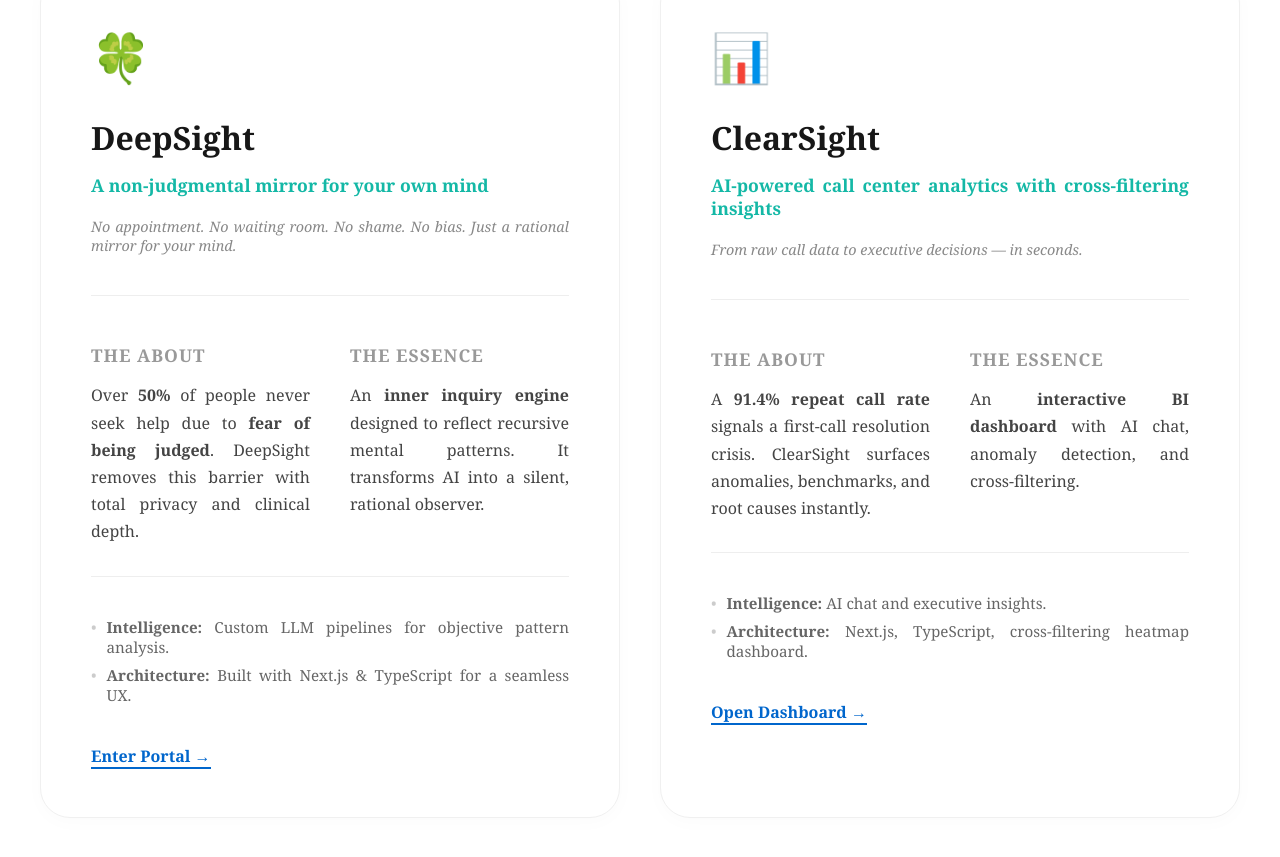
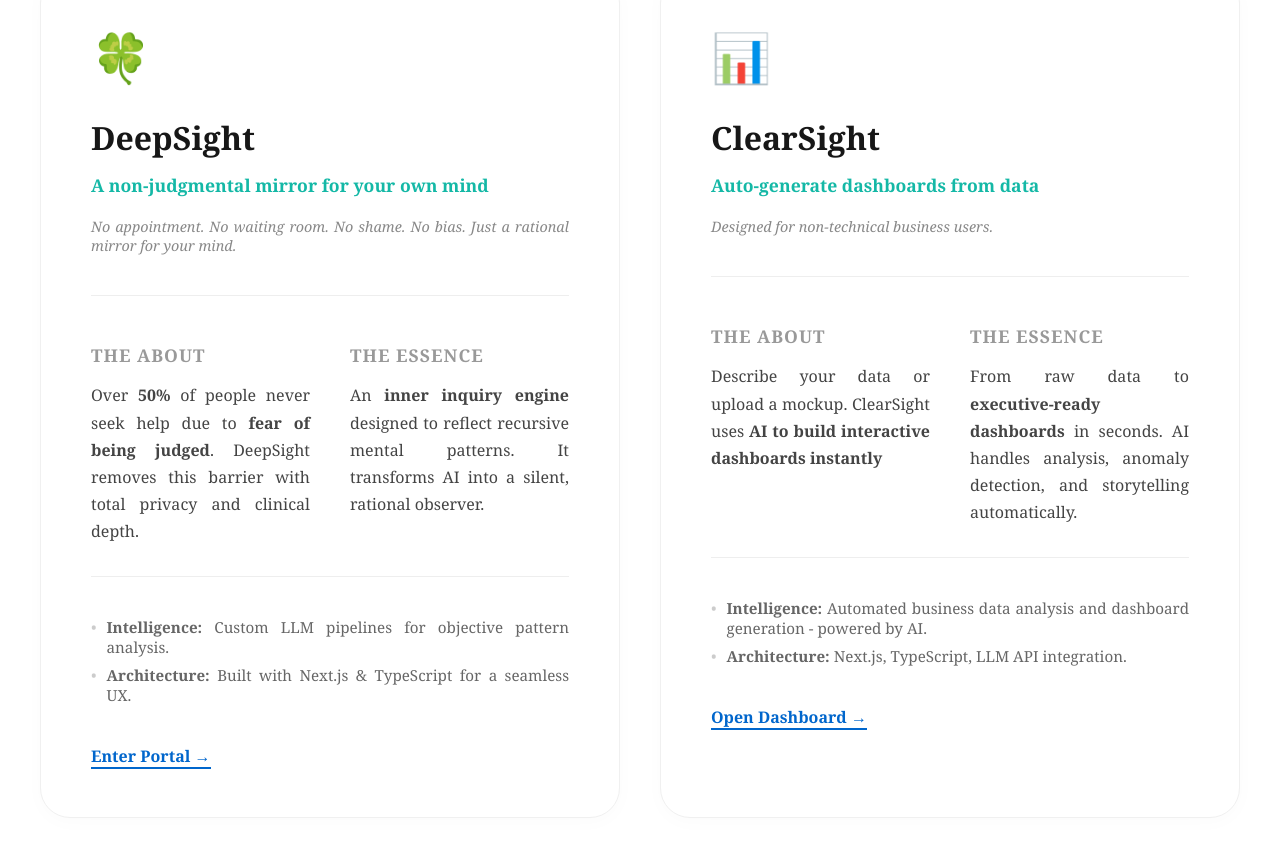
Before and after one commit to xyannca/data-portfolio, a Next.js app: page /ai-projects in a window 1280 px wide. Shown: the part 587-1444 px from the top of the page. Built offline with nearby package versions, Linux system fonts and the light colour scheme.

Commit message:
ai-projuct adjustment

```diff
--- a/app/ai-projects/page.tsx
+++ b/app/ai-projects/page.tsx
@@ -57,7 +57,7 @@ export default function AIProjectsPage() {
 
             <div style={{
               display: 'grid',
-              gridTemplateColumns: '1fr 1fr',
+              gridTemplateColumns: 'repeat(auto-fit, minmax(200px, 1fr))',
               gap: '40px',
               marginTop: '40px',
               marginBottom: '40px',
@@ -110,8 +110,8 @@ export default function AIProjectsPage() {
             <h2 style={{ fontSize: '2.0rem', marginBottom: '15px' }}>ClearSight</h2>
 
             <h1 style={{ fontSize: '1.1rem', color: '#14b8a6', fontWeight: '800', marginBottom: '20px', lineHeight: '1.3' }}>
-              AI-powered call center analytics
-              <span style={{ color: '#14b8a6' }}> with cross-filtering insights </span>
+              Auto-generate dashboards from data
+              <span style={{ color: '#14b8a6' }}> </span>
             </h1>
 
             <p style={{
@@ -121,12 +121,12 @@ export default function AIProjectsPage() {
               fontSize: '0.9rem',
               fontFamily: 'Georgia, serif'
             }}>
-              From raw call data to executive decisions — in seconds.
+              Designed for non-technical business users.
             </p>
 
             <div style={{
               display: 'grid',
-              gridTemplateColumns: '1fr 1fr',
+              gridTemplateColumns: 'repeat(auto-fit, minmax(200px, 1fr))',
               gap: '40px',
               marginTop: '40px',
               marginBottom: '40px',
@@ -137,21 +137,21 @@ export default function AIProjectsPage() {
               <div>
                 <h3 style={{ fontSize: '1.1rem', marginBottom: '15px', textTransform: 'uppercase', letterSpacing: '1px', color: '#999' }}>The About</h3>
                 <p style={{ fontSize: '1rem', lineHeight: '1.7', color: '#444', margin: 0 }}>
-                  A <strong>91.4% repeat call rate</strong> signals a first-call resolution crisis. ClearSight surfaces anomalies, benchmarks, and root causes instantly.
+                  Describe your data or upload a mockup. ClearSight uses <strong>AI to build interactive dashboards instantly</strong>
                 </p>
               </div>
               <div>
                 <h3 style={{ fontSize: '1.1rem', marginBottom: '15px', textTransform: 'uppercase', letterSpacing: '1px', color: '#999' }}>The Essence</h3>
                 <p style={{ fontSize: '1rem', lineHeight: '1.7', color: '#444', margin: 0 }}>
-                  An <strong>interactive BI dashboard</strong> with AI chat, anomaly detection, and cross-filtering.
+                  From raw data to <strong>executive-ready dashboards</strong> in seconds. AI handles analysis, anomaly detection, and storytelling automatically.
                 </p>
               </div>
             </div>
 
             <div style={{ listStyle: 'none', padding: 0, marginBottom: '40px' }}>
               {[
-                { label: 'Intelligence', desc: 'AI chat and executive insights.' },
-                { label: 'Architecture', desc: 'Next.js, TypeScript, cross-filtering heatmap dashboard.' }
+                { label: 'Intelligence', desc: 'Automated business data analysis and dashboard generation - powered by AI.' },
+                { label: 'Architecture', desc: 'Next.js, TypeScript, LLM API integration.' }
               ].map((item, index) => (
                 <div key={index} style={{ display: 'flex', marginBottom: '8px', fontSize: '0.95rem', color: '#666' }}>
                   <span style={{ marginRight: '10px', color: '#ccc' }}>•</span>
--- a/app/clearsight/page.tsx
+++ b/app/clearsight/page.tsx
@@ -255,8 +255,8 @@ function DonutChart({ labels, values, colors, filterDim, filters, toggle }: {
   });
   const ai = labels.findIndex(l => filters[filterDim] === l);
   return (
-    <div style={{ display: "flex", alignItems: "center", gap: 20 }}>
-      <svg width={180} height={180} viewBox="0 0 180 180" style={{ flexShrink: 0 }}>
+    <div style={{ display: "flex", alignItems: "center", gap: 20, flexWrap: "wrap" }}>
+      <svg width={150} height={150} viewBox="0 0 180 180" style={{ flexShrink: 0 }}>
         {slices.map((sl, i) => (
           <path key={i} d={sl.d} fill={sl.color} suppressHydrationWarning opacity={sl.dim ? 0.15 : sl.sel ? 1 : 0.82} stroke="#fff" strokeWidth={2.5} style={{ cursor: "pointer", transition: "opacity 0.15s" }} onClick={() => toggle(filterDim, sl.label)} />
         ))}
```
